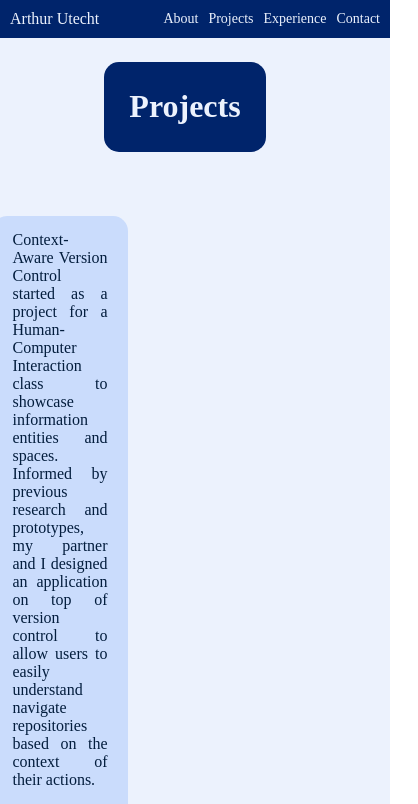
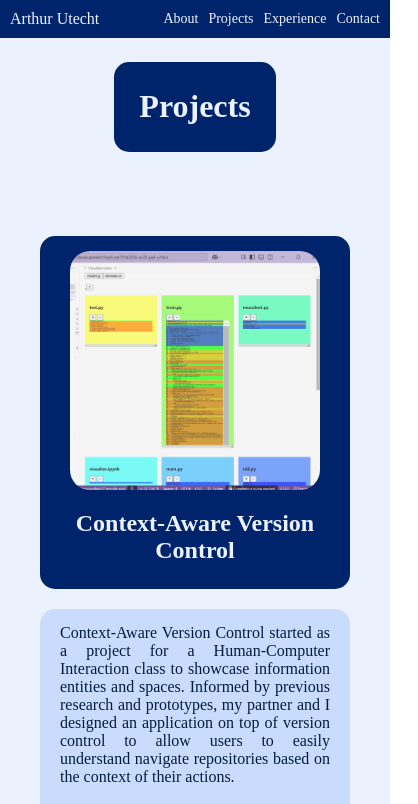
Before and after one commit to autecht/website, a React (Create React App) app: page /#/projects in a window 390 px wide. Shown: the top 804 px of the page, 418 px wide, since content can reach past the window. Built offline with nearby package versions, Linux system fonts and the light colour scheme.

Commit message:
Changed layout on phone/tablet

```diff
--- a/src/App.css
+++ b/src/App.css
@@ -26,6 +26,22 @@ a:hover{
   justify-content: space-between;
   gap: 20px;
 }
+.reverse{
+  flex-direction: row-reverse;
+}
+
+@media (max-width: 768px) {
+  .section{
+    flex-direction: column;
+  }
+  .reverse{
+    flex-direction: column;
+  }
+}
+
+.column {
+  flex-direction: column;
+}
 
 .about {
   position: relative;
@@ -46,9 +62,7 @@ a:hover{
   color: rgba(0, 0, 0, 0.8);
 }
 
-.reverse{
-  flex-direction: row-reverse;
-}
+
 
 .rounded-box {
   flex: 1;
--- a/src/Contact.js
+++ b/src/Contact.js
@@ -1,17 +1,18 @@
-import { Section, Heading, BodyBox } from "./Components";
+import {Heading, BodyBox } from "./Components";
 
 function Contact() {
   return (<>
 
     <div class="filler"></div>
-    <Section>
+      <div class = "section column">
       <Heading h1={true} heading="Get In Touch" />
 
 
       <BodyBox>
           I'd love to talk! The best way to contact me is through my email: <a href="mailto: autecht@ucsd.edu"> autecht@ucsd.edu</a>.
         </BodyBox>
-    </Section>
+      </div>
+
   </>);
 }
 
```
